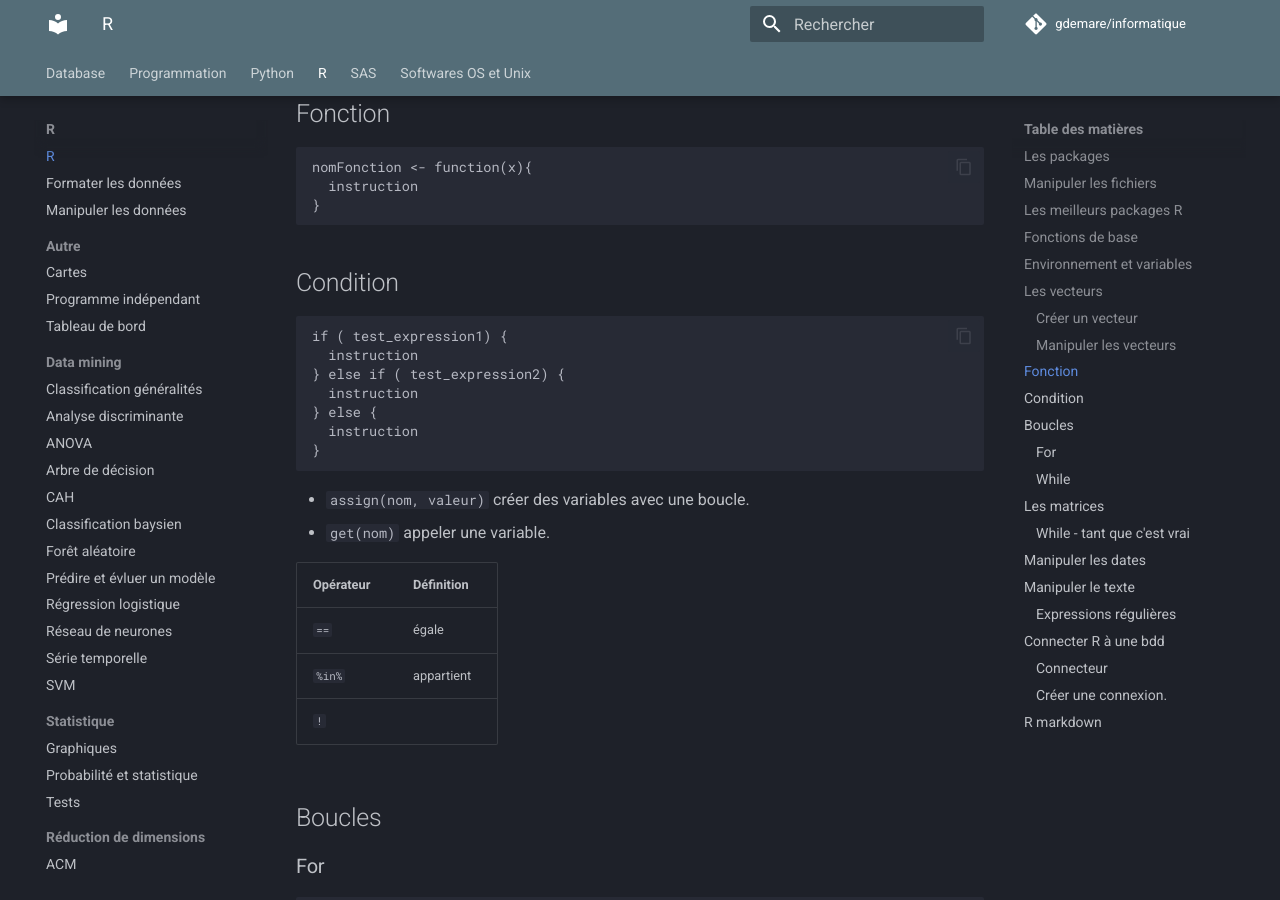
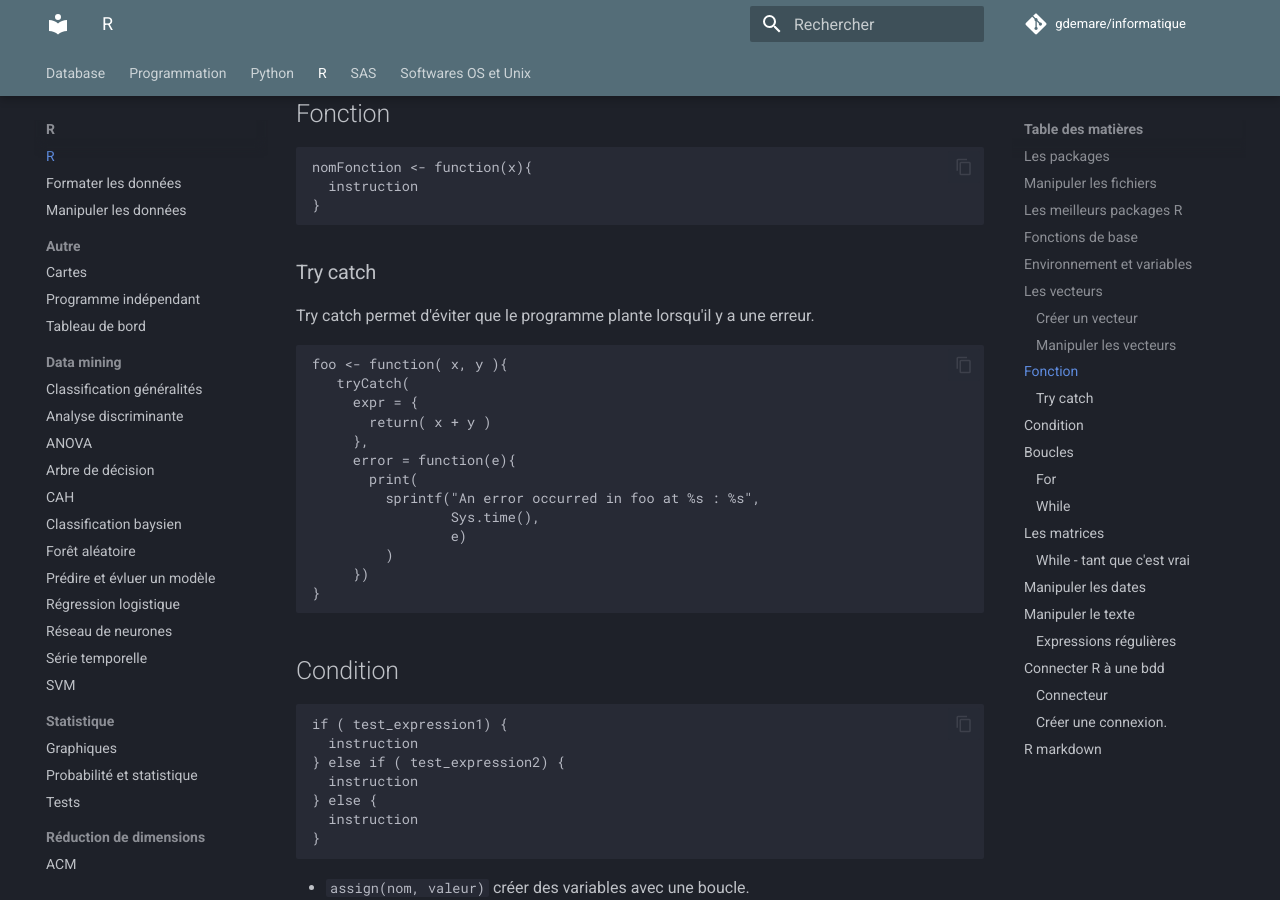
Before and after one commit to gdemare/Informatique, an MkDocs documentation site: the page built from docs/r/r_r.md, in a window 1280 px wide and 900 px high, scrolled down 1647 px. Built offline with MkDocs 1.6.1 and Material for MkDocs 9.7.7, drawn with Linux system fonts in a browser that asks for light colours; comment, search, counter and statistics services are not loaded.

Commit message:
Update r_r.md

````diff
--- a/docs/r/r_r.md
+++ b/docs/r/r_r.md
@@ -54,6 +54,26 @@
 ```
 nomFonction <- function(x){
   instruction
+}
+```
+
+### Try catch
+
+Try catch permet d'éviter que le programme plante lorsqu'il y a une erreur.
+
+```
+foo <- function( x, y ){
+   tryCatch(
+     expr = {
+       return( x + y )
+     },
+     error = function(e){
+       print(
+         sprintf("An error occurred in foo at %s : %s",
+                 Sys.time(),
+                 e)
+         )
+     })
 }
 ```
 
````
